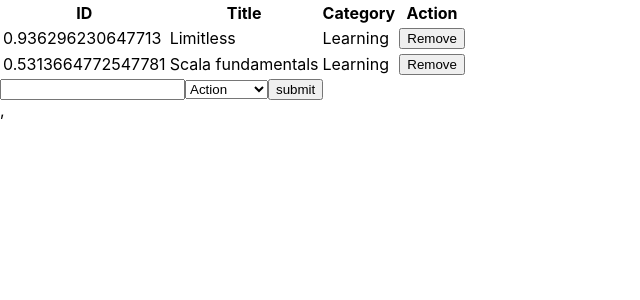
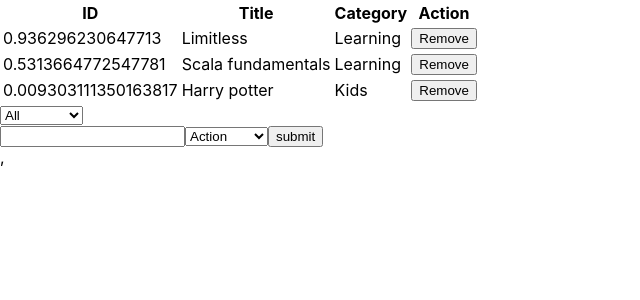
Before and after one commit to daviidy/bookstore-cms, a React (Create React App) app: page / in a window 1280 px wide. Shown: the top 300 px of the page, without its empty margins (0-640 px from the left). Built offline with nearby package versions, Linux system fonts and the light colour scheme.

Commit message:
implemented handleFilterChange

```diff
--- a/src/components/CategoryFilter.js
+++ b/src/components/CategoryFilter.js
@@ -1,18 +1,22 @@
-import { changeFilter } from '../actions';
+import PropTypes from 'prop-types';
 
-const CategoryFilter = (changeFilter) => {
-  const categories = ['Action', 'Biography', 'History', 'Horror', 'Kids', 'Learning', 'Sci-Fi'];
+const CategoryFilter = ({ handleFilterChange }) => {
+  const categories = ['All', 'Action', 'Biography', 'History', 'Horror', 'Kids', 'Learning', 'Sci-Fi'];
 
-  const handleChange = (e) => {
-    changeFilter(e.target.value);
-  };
   return (
-    <select name="category" id="category" onChange={handleChange}>
-      <option value="All">All</option>
-      {categories.map((val) => <option key={val} value={val}>{val}</option>)}
+    <select name="category" id="category">
+      {categories.map((val) => (
+        <option key={val} value={val} onChange={() => handleFilterChange('Kids')}>
+          {val}
+        </option>
+      ))}
 
     </select>
   );
 };
 
 export default CategoryFilter;
+
+CategoryFilter.propTypes = {
+  handleFilterChange: PropTypes.func.isRequired,
+};
--- a/src/containers/BooksList.js
+++ b/src/containers/BooksList.js
@@ -1,14 +1,41 @@
 import { connect } from 'react-redux';
 import PropTypes from 'prop-types';
 import Book from '../components/Book';
-import { removeBook } from '../actions/index';
+import { removeBook, changeFilter } from '../actions/index';
+import CategoryFilter from '../components/CategoryFilter';
 
-const BooksList = ({ books, removeBook }) => {
+const BooksList = ({
+  books, removeBook, filter, changeFilter,
+}) => {
   const handleRemoveBook = (book) => {
     removeBook(book);
   };
 
+  const handleFilterChange = (filter) => {
+    changeFilter(filter);
+  };
+
+  const renderFilter = () => {
+    if (filter === 'All') {
       return (
+        books.map((val) => (
+          <Book handleRemoveBook={handleRemoveBook} key={val.id} book={val} />
+        ))
+      );
+    }
+
+    return (
+      books.filter((book) => book.category === filter)
+        .map((val) => (
+          <Book handleRemoveBook={handleRemoveBook} key={val.id} book={val} />
+        ))
+    );
+  };
+
+  console.log(filter);
+
+  return (
+    <>
       <table>
         <thead>
           <tr>
@@ -21,34 +48,36 @@ const BooksList = ({ books, removeBook }) => {
         <tbody>
           {
               books && books.length
-            ? books.map((val) => (
-              <Book handleRemoveBook={handleRemoveBook} key={val.id} book={val} />
-            ))
+                ? renderFilter()
                 : (
                   <tr>
                     <td>No books!</td>
                   </tr>
                 )
+
           }
-
         </tbody>
       </table>
+      <CategoryFilter handleFilterChange={handleFilterChange} />
+    </>
   );
 };
 
 const mapStateToProps = (state) => {
-  const { books } = state;
-  return { books };
+  const { books, filter } = state;
+  return { books, filter };
 };
 
 const mapDispatchToProps = (dispatch) => ({
   removeBook: (book) => {
     dispatch(removeBook(book));
   },
+  changeFilter: (filter) => {
+    dispatch(changeFilter(filter));
+  },
 });
 
 export default connect(mapStateToProps, mapDispatchToProps)(BooksList);
-
 BooksList.propTypes = {
   books: PropTypes.arrayOf(PropTypes.shape({
     id: PropTypes.number.isRequired,
@@ -56,4 +85,6 @@ BooksList.propTypes = {
     category: PropTypes.string.isRequired,
   })).isRequired,
   removeBook: PropTypes.func.isRequired,
+  filter: PropTypes.string.isRequired,
+  changeFilter: PropTypes.func.isRequired,
 };
--- a/src/index.js
+++ b/src/index.js
@@ -19,6 +19,12 @@ const state = {
       title: 'Scala fundamentals',
       category: 'Learning',
     },
+
+    {
+      id: Math.random(),
+      title: 'Harry potter',
+      category: 'Kids',
+    },
   ],
 
   filter: 'All',
--- a/src/reducers/filter.js
+++ b/src/reducers/filter.js
@@ -1,6 +1,6 @@
 import { CHANGE_FILTER } from '../actions/actionsTypes';
 
-const filterReducer = (state = 'All', action) => {
+const filter = (state = 'Test', action) => {
   switch (action.type) {
     case CHANGE_FILTER:
       return action.filter;
@@ -9,4 +9,4 @@ const filterReducer = (state = 'All', action) => {
   }
 };
 
-export default filterReducer;
+export default filter;
--- a/src/reducers/index.js
+++ b/src/reducers/index.js
@@ -1,8 +1,8 @@
 import { combineReducers } from 'redux';
-import books from './books';
-import filterReducer from './filter';
+import bookReducer from './books';
+import filter from './filter';
 
 export default combineReducers({
-  books,
-  filter: filterReducer,
+  books: bookReducer,
+  filter,
 });
```
Lines whose indentation alone changed are shown as unchanged.
